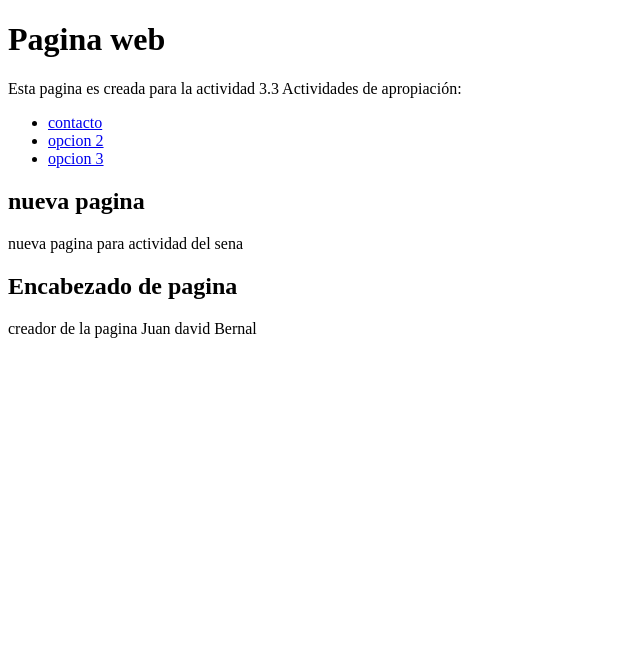
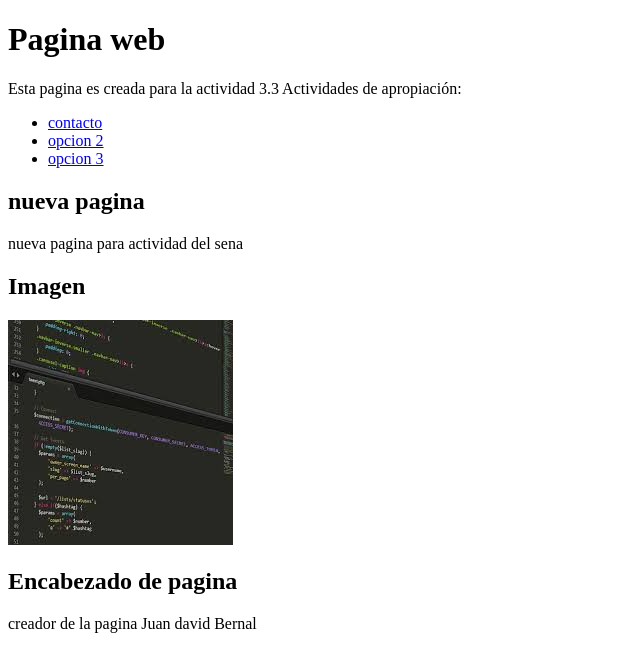
Before and after one commit to David27Ju/Actividad-30-agosto, a plain HTML site: page index.html in a window 1280 px wide. Shown: the whole page, without its empty margins (0-640 px from the left). Drawn offline with Linux system fonts and the light colour scheme.

Commit message:
Cree el punto de la imagen

```diff
--- a/index.html
+++ b/index.html
@@ -27,6 +27,10 @@
 <aside>
     <h2>nueva pagina</h2><p>nueva pagina para actividad del sena</p>
 </aside>
+<Aside>
+    <h2>Imagen</h2>
+    <p><img src="imagen 1.jpg" alt="prograncion"></p>
+</Aside>
     </main>
 <footer>
     <h2>Encabezado de pagina</h2>
```
Also changed, not shown: imagen 1.jpg (added).
